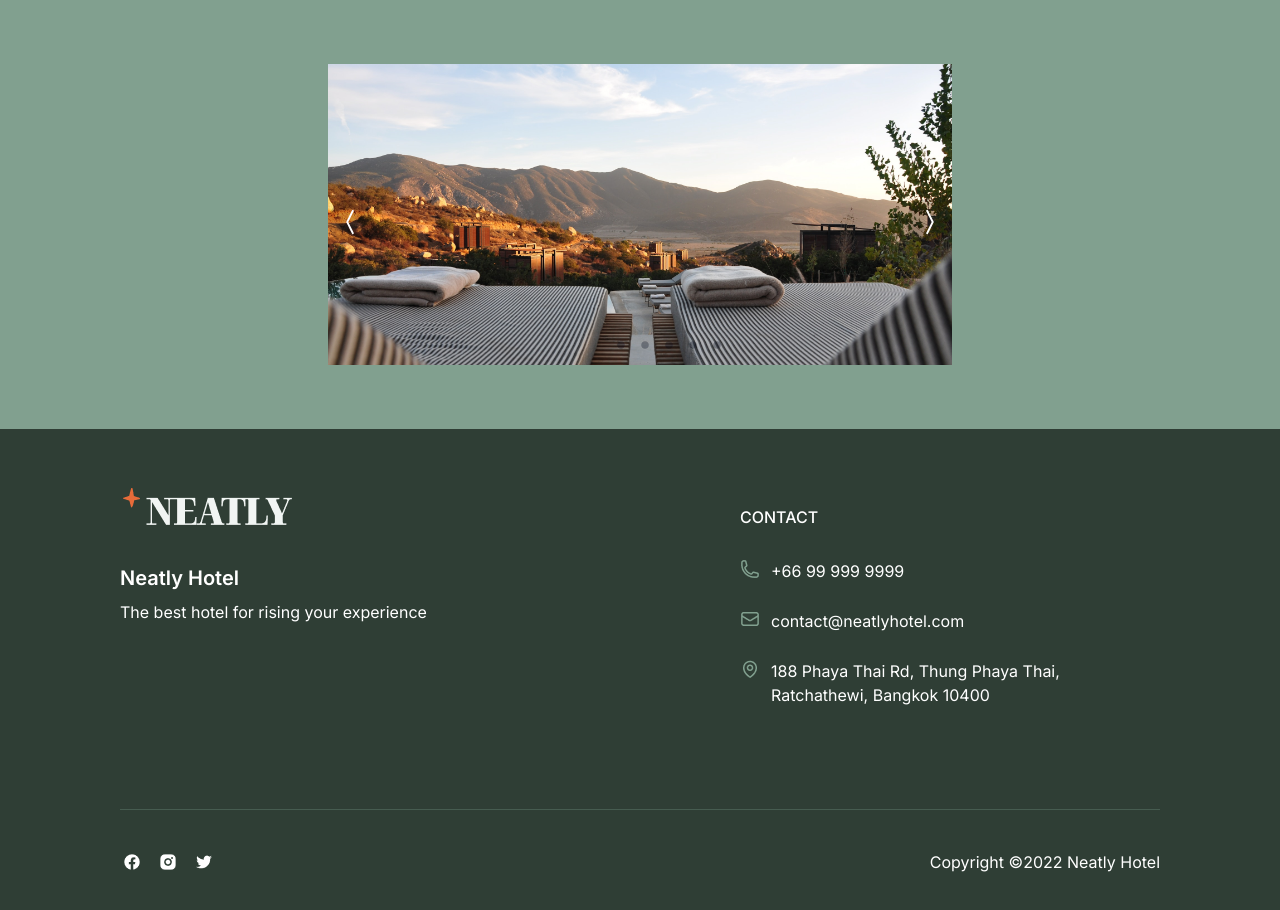
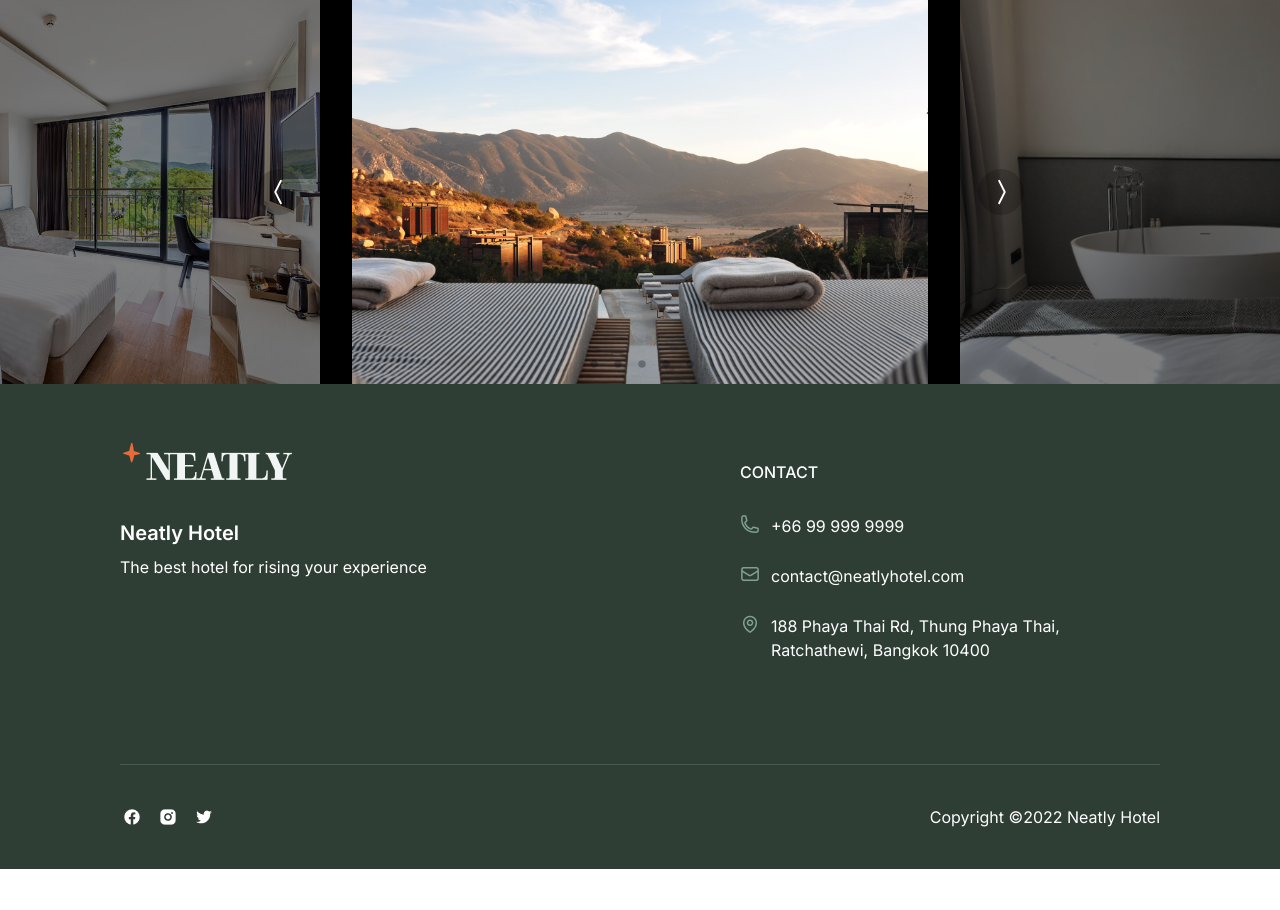
Before and after one commit to babymoonjunior/hotel-reservation, a Next.js app in the folder client/: page /fullview in a window 1280 px wide. Shown: the top 910 px of the page. After the commit the page ends 869 px from the top, so only its background shows below. Built offline with nearby package versions, Linux system fonts and the light colour scheme.

Commit message:
Style: Fullview.jsx 2nd Draft

```diff
--- a/client/src/app/(Users)/components/Fullview.jsx
+++ b/client/src/app/(Users)/components/Fullview.jsx
@@ -1,12 +1,13 @@
 "use client";
 
+import Image from "next/image";
 import React, { useState } from "react";
 import { BsChevronCompactLeft, BsChevronCompactRight } from "react-icons/bs";
 import { RxDotFilled } from "react-icons/rx";
-import Image from "next/image";
 
-export default function Fullviewimage() {
-  const slides = [
+export default function ImageSlide() {
+
+  const roomImage = [
         {
           url: "/superior-garden-view-full.png",
         },
@@ -27,44 +28,48 @@ export default function Fullviewimage() {
 
   const [currentIndex, setCurrentIndex] = useState(0);
 
+// function กดเลื่อนรูปซ้ายขวา
   const prevSlide = () => {
     const isFirstSlide = currentIndex === 0;
-    const newIndex = isFirstSlide ? slides.length - 1 : currentIndex - 1;
+    const newIndex = isFirstSlide ? roomImage.length - 1 : currentIndex - 1;
     setCurrentIndex(newIndex);
   };
 
   const nextSlide = () => {
-    const isLastSlide = currentIndex === slides.length - 1;
+    const isLastSlide = currentIndex === roomImage.length - 1;
     const newIndex = isLastSlide ? 0 : currentIndex + 1;
     setCurrentIndex(newIndex);
   };
 
+// function กดไข่ปลาดูรูปที่ต้องการ
     const goToSlide = (slideIndex) => {
     setCurrentIndex(slideIndex);
   };
 
   return (
-    <div className="bg-green-500 max-w-[1400px] max-h-[900px] w-full h-auto m-auto py-16 px-4 group flex flex-col items-center ">
-      <div className=" bg-red-300 w-[50%] h-[50%] rounded-2xl bg-center bg-cover duration-500 relative">
-        <Image
-          src={slides[currentIndex].url}
-          alt="superior-garden-view-full" //ควรเอาไปใส่ในอะเรย์
-          width={930}
-          height={581}
-          className="w-full h-full object-cover "
-        />
-
-      {/* Left Arrow : Previous Image (-1) */}
-      <div className="hidden group-hover:block absolute top-[45%] text-2xl rounded-full p-2 bg-black/20 text-white cursor-pointer">
-        <BsChevronCompactLeft onClick={prevSlide} size={30} />
-      </div>
-      {/* Right Arrow : Next Image (+1) */}
-      <div className="hidden group-hover:block absolute top-[45%] right-0 text-2xl rounded-full p-2 bg-black/20 text-white cursor-pointer">
-        <BsChevronCompactRight onClick={nextSlide} size={30} />
+    <div className="relative flex w-full mx-auto overflow-hidden max-w-7xl bg-black">
+      <div className="relative flex w-full max-w-xl gap-10 mx-auto">
+        <div className="absolute z-20 w-full transition-opacity duration-500 -translate-x-1/2 bg-black opacity-50 h-96 -left-80">
         </div>
 
-      <div className="flex justify-center items-center py-2 absolute bottom-0 left-[45%]">
-        {slides.map((slide, slideIndex) => (
+        <Image
+          src={roomImage[currentIndex - 1 < 0 ? roomImage.length - 1 : currentIndex - 1].url}
+
+          alt={`image`}
+          className="absolute object-cover w-full transition-opacity duration-500 -translate-x-1/2 -left-80 h-96"
+          width={300}
+          height={300}
+        />
+        <Image
+          src={roomImage[currentIndex].url}
+          alt={`image`}
+          className="object-cover w-full transition-opacity duration-500 h-96"
+          width={300}
+          height={300}
+        />
+        {/* เพิ่มไข่ปลาเลื่อนรูป */}
+        <div className="flex justify-center items-center py-2 absolute bottom-0 left-[40%]">
+         {roomImage.map((slide, slideIndex) => (
           <div
               key={slideIndex}
               onClick={() => goToSlide(slideIndex)}
@@ -74,6 +79,27 @@ export default function Fullviewimage() {
             </div>
           ))}
         </div>
+
+        <div className="absolute z-20 w-full transition-opacity duration-500 translate-x-1/2 bg-black opacity-50 h-96 left-80"></div>
+        <Image
+          src={roomImage[(currentIndex + 1) % roomImage.length].url}
+          alt={`image`}
+          className="absolute object-cover w-full transition-opacity duration-500 translate-x-1/2 left-80 h-96"
+          width={300}
+          height={300}
+        />
+      </div>
+
+      {/* ใส่ปุ่มเลื่อนรูปซ้ายขวา */}
+      <div
+        className="absolute z-30 -translate-y-1/2 cursor-pointer top-1/2 left-64 text-2xl rounded-full p-2 bg-black/20 text-white"
+      >
+        <BsChevronCompactLeft onClick={prevSlide} size={30} />
+      </div>
+      <div
+        className="absolute z-30 -translate-y-1/2 cursor-pointer top-1/2 right-64 text-2xl rounded-full p-2 bg-black/20 text-white"
+      >
+        <BsChevronCompactRight onClick={nextSlide} size={30} />
       </div>
     </div>
   );
--- a/client/src/app/(Users)/components/SearchResults.jsx
+++ b/client/src/app/(Users)/components/SearchResults.jsx
@@ -7,8 +7,6 @@ const roomDataArray = [
   {
     imageSrc: "/superior-garden-view.png",
     imageAlt: "Superior Garden View Main picture",
-    imageWidth: 453,
-    imageHeight: 320,
     roomTypeTitle: "Superior Garden View",
     guests: "2",
     bedType: "1 Double bed",
@@ -22,8 +20,6 @@ const roomDataArray = [
   {
     imageSrc: "/deluxe.png",
     imageAlt: "Deluxe",
-    imageWidth: 453,
-    imageHeight: 320,
     roomTypeTitle: "Deluxe",
     guests: "2",
     bedType: "1 Double bed",
@@ -37,8 +33,6 @@ const roomDataArray = [
   {
     imageSrc: "/superior-w453.png",
     imageAlt: "Superior",
-    imageWidth: 453,
-    imageHeight: 320,
     roomTypeTitle: "Superior",
     guests: "2",
     bedType: "1 Double bed",
@@ -52,8 +46,6 @@ const roomDataArray = [
   {
     imageSrc: "/supreme-w543.png",
     imageAlt: "Supreme",
-    imageWidth: 453,
-    imageHeight: 320,
     roomTypeTitle: "Supreme",
     guests: "2",
     bedType: "1 Double bed",
@@ -78,8 +70,8 @@ export default function SearchResultsPage() {
             <Image
               src={roomData.imageSrc}
               alt={roomData.imageAlt}
-              width={roomData.imageWidth}
-              height={roomData.imageHeight}
+              width={453}
+              height={320}
               className="object-cover h-full"
             />
             <Link href="/fullview">
```
Lines whose indentation alone changed are shown as unchanged.
